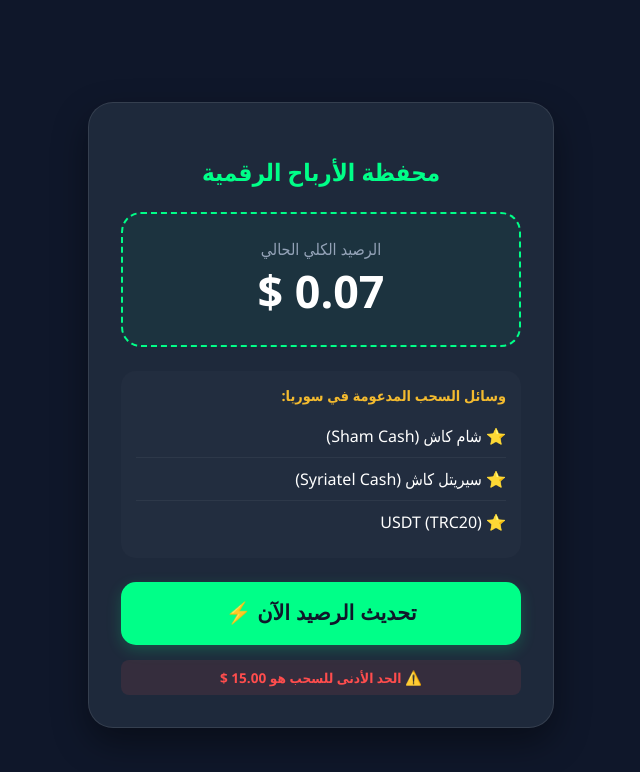
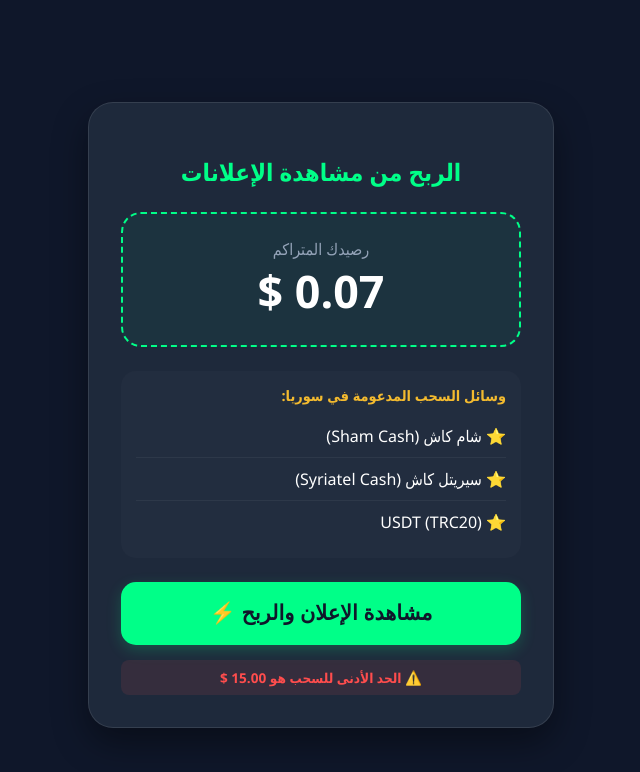
Before and after one commit to kolhra197-dev/mohamad, a plain HTML site: page index.html in a window 1280 px wide. Shown: the whole page, without its empty margins (319-959 px from the left). Drawn offline with Linux system fonts and the light colour scheme.

Commit message:
Update index.html

```diff
--- a/index.html
+++ b/index.html
@@ -3,7 +3,7 @@
 <head>
     <meta charset="UTF-8">
     <meta name="viewport" content="width=device-width, initial-scale=1.0">
-    <title>محفظة الأرباح - محمد العبيدو</title>
+    <title>الربح من مشاهدة الإعلانات - محمد العبيدو</title>
     <style>
         :root {
             --primary: #00ff88;
@@ -51,7 +51,6 @@
         .method-item {
             display: flex;
             align-items: center;
-            justify-content:间;
             gap: 12px;
             font-size: 1rem;
             padding: 10px 0;
@@ -86,10 +85,10 @@
 <body>
 
 <div class="container">
-    <h2>محفظة الأرباح الرقمية</h2>
+    <h2>الربح من مشاهدة الإعلانات</h2>
 
     <div class="balance-card">
-        <span style="font-size: 1rem; color: #94a3b8;">الرصيد الكلي الحالي</span>
+        <span style="font-size: 1rem; color: #94a3b8;">رصيدك المتراكم</span>
         <span id="balance">0.07 $</span>
     </div>
 
@@ -100,7 +99,7 @@
         <div class="method-item">⭐ USDT (TRC20)</div>
     </div>
 
-    <button class="btn" onclick="openAd()">تحديث الرصيد الآن ⚡</button>
+    <button class="btn" onclick="openAd()">مشاهدة الإعلان والربح ⚡</button>
 
     <div class="alert-text">
         ⚠️ الحد الأدنى للسحب هو 15.00 $
```
